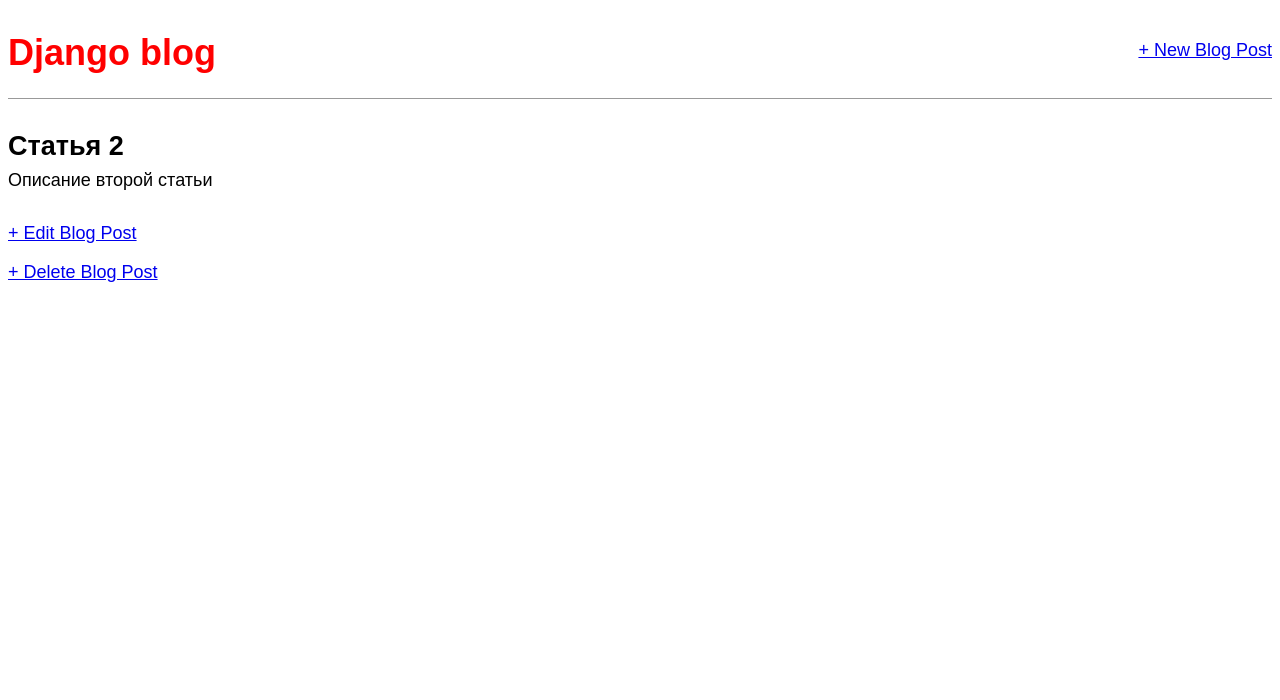
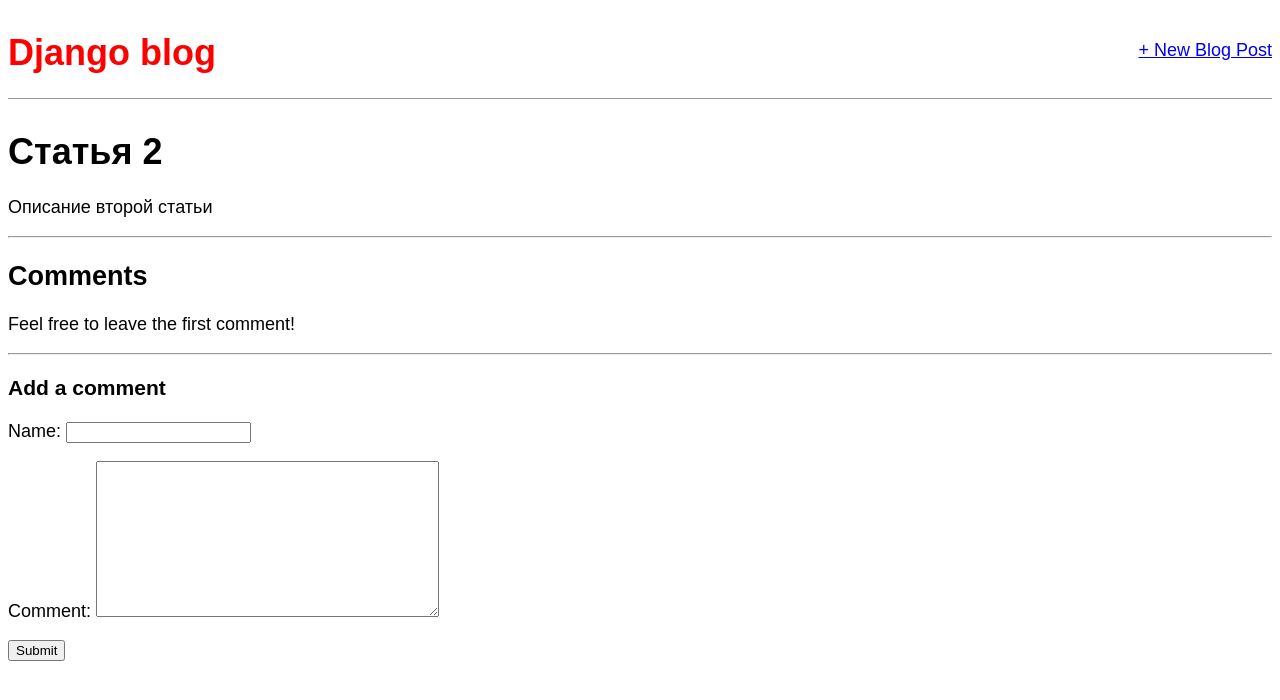
Before and after one commit to azinoveva592/blog123, a Django app: page /post/3/ in a window 1280 px wide. Shown: the top 700 px of the page. Run offline with Django 4.2, Linux system fonts and the light colour scheme; data comes from the database, SQL or seed files in the repository; some web fonts are replaced.

Commit message:
Add files via upload
блог + комментарии

```diff
--- a/blog/forms.py
+++ b/blog/forms.py
@@ -1 +1,20 @@
-from django import forms
+from django.forms import ModelForm
+from django.core.exceptions import ValidationError
+from .models import Comment
+
+class CommentForm(ModelForm):
+    class Meta:
+        model = Comment
+        fields = ['name', 'comment']
+
+    def __init__(self, *args, **kwargs):
+        """Save the request with the form so it can be accessed in clean_*()"""
+        self.request = kwargs.pop('request', None)
+        super(CommentForm, self).__init__(*args, **kwargs)
+
+    def clean_name(self):
+        """Make sure people don't use my name"""
+        data = self.cleaned_data['name']
+        if not self.request.user.is_authenticated and data.lower().strip() == 'samuel':
+            raise ValidationError("Sorry, you cannot use this name.")
+        return data
--- a/blog/models.py
+++ b/blog/models.py
@@ -16,3 +16,16 @@
 
     def get_absolute_url(self):
         return reverse("post_detail", kwargs={"pk": self.pk})
+
+
+class Comment(models.Model):
+    post = models.ForeignKey(Post, on_delete=models.CASCADE)
+    name = models.CharField(max_length=100)
+    comment = models.TextField(max_length=400, default = " ")
+    created_on = models.DateTimeField(auto_now=True)
+
+    class Meta:
+        ordering = ['created_on']
+
+    def __str__(self):
+        return self.comment[:60]
--- a/blog/urls.py
+++ b/blog/urls.py
@@ -1,10 +1,11 @@
 from django.urls import path, include
+from . import views
 from .views import (
     BlogListView,
     BlogDetailView,
     BlogCreateView,
     BlogUpdateView,
-    BlogDeleteView,
+    BlogDeleteView, PostComment, PostDisplay
 )
 
 urlpatterns = [
--- a/blog/views.py
+++ b/blog/views.py
@@ -2,13 +2,11 @@
 from django.views.generic import ListView, DetailView # new
 from django.views.generic.edit import CreateView, UpdateView, DeleteView  # new
 from django.urls import reverse_lazy # new
-
+from django.views.generic import FormView
+from django.views.generic.detail import SingleObjectMixin
+from django.urls import reverse
+from .forms import CommentForm
 from .models import Post
-
-from django.core.paginator import Paginator, EmptyPage, PageNotAnInteger
-from django.shortcuts import render
-
-
 def post_list(request):
     object_list = Post.published.all()
     paginator = Paginator(object_list, 3)  # 3 posts in each page
@@ -26,17 +24,61 @@
                   {'page': page,
                    'posts': posts})
 
+class PostDisplay(DetailView):
+    model = Post
+    template_name = 'post_detail.html'
+    context_object_name = 'post'
+
+    def get_context_data(self, **kwargs):
+        context = super().get_context_data(**kwargs)
+        context['form'] = CommentForm()
+        return context
+
+class PostComment(SingleObjectMixin, FormView):
+    model = Post
+    form_class = CommentForm
+    template_name = 'post_detail.html'
+
+    def post(self, request, *args, **kwargs):
+        self.object = self.get_object()
+        return super().post(request, *args, **kwargs)
+
+    def get_form_kwargs(self):
+        kwargs = super(PostComment, self).get_form_kwargs()
+        kwargs['request'] = self.request
+        return kwargs
+
+    def form_valid(self, form):
+        comment = form.save(commit=False)
+        comment.post = self.object
+        comment.save()
+        return super().form_valid(form)
+
+    def get_success_url(self):
+        post = self.get_object()
+        return reverse('post_detail', kwargs={'pk': post.pk}) + '#comments'
+
 
 class BlogListView(ListView):
     paginate_by = 3
     model = Post
     template_name = "home.html"
-
+    context_object_name = 'posts'
 
 class BlogDetailView(DetailView): # new
     model = Post
     template_name = "post_detail.html"
+    context_object_name = 'post'
 
+    def get_absolute_url(self):
+        return reverse('post-detail', args=[str(self.pk)])
+    def get(self, request, *args, **kwargs):
+        view = PostDisplay.as_view()
+        return view(request, *args, **kwargs)
+
+    def post(self, request, *args, **kwargs):
+        view = PostComment.as_view()
+        return view(request, *args, **kwargs)
 
 class BlogCreateView(CreateView): # new
     model = Post
--- a/templates/post_detail.html
+++ b/templates/post_detail.html
@@ -1,13 +1,21 @@
-{% extends "base.html" %}
+{% extends 'base.html' %}
 
 {% block content %}
-<div class="post-entry">
-    <h2>{{ post.title }}</h2>
-    <p>{{ post.body }}</p>
-</div>
-
-<p><a href="{% url 'post_edit' post.pk %}">+ Edit Blog Post</a></p>
-<p><a href="{% url 'post_delete' post.pk %}">+ Delete Blog Post</a></p>
-
-
-{% endblock content %}
+<h1>{{ post.title }}</h1>
+<p>{{ post.body }}</p>
+<hr>
+<h2 id="comments">Comments</h2>
+{% for comment in post.comment_set.all %}
+<b>{{ comment.name }}</b> said <b>{{ comment.created_on|timesince }} ago</b>
+<p>{{ comment.comment }}</p>
+{% empty %}
+<p>Feel free to leave the first comment!</p>
+{% endfor %}
+<hr>
+<h3>Add a comment</h3>
+<form action="" method="post">
+    {% csrf_token %}
+    {{ form.as_p }}
+    <button type="submit">Submit</button>
+</form>
+{% endblock %}
```
Also changed, not shown: blog/admin.py (+12 -2 lines), templates/home.html (+5 -7 lines), blog/migrations/0003_alter_comment_options_remove_comment_body_and_more.py (added), db.sqlite3.
